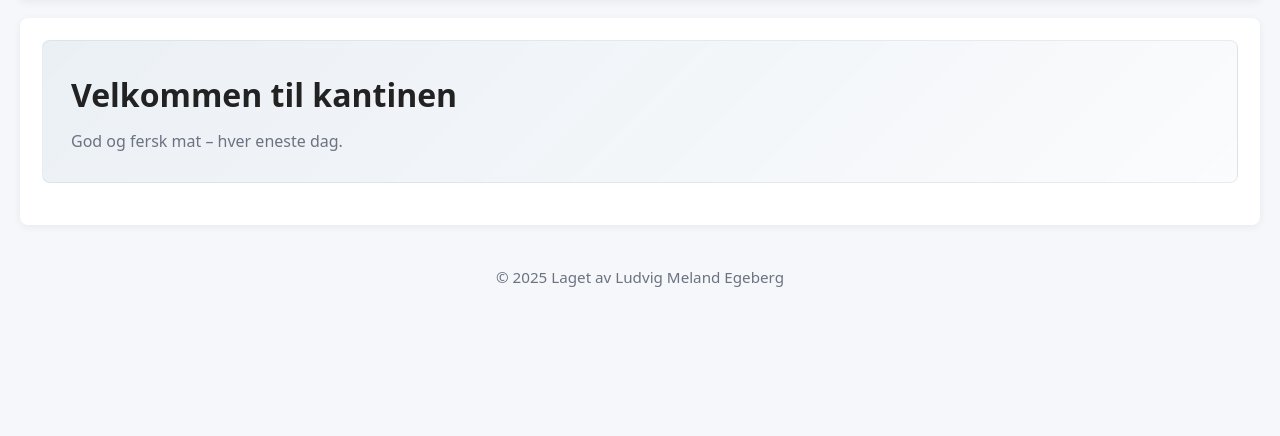
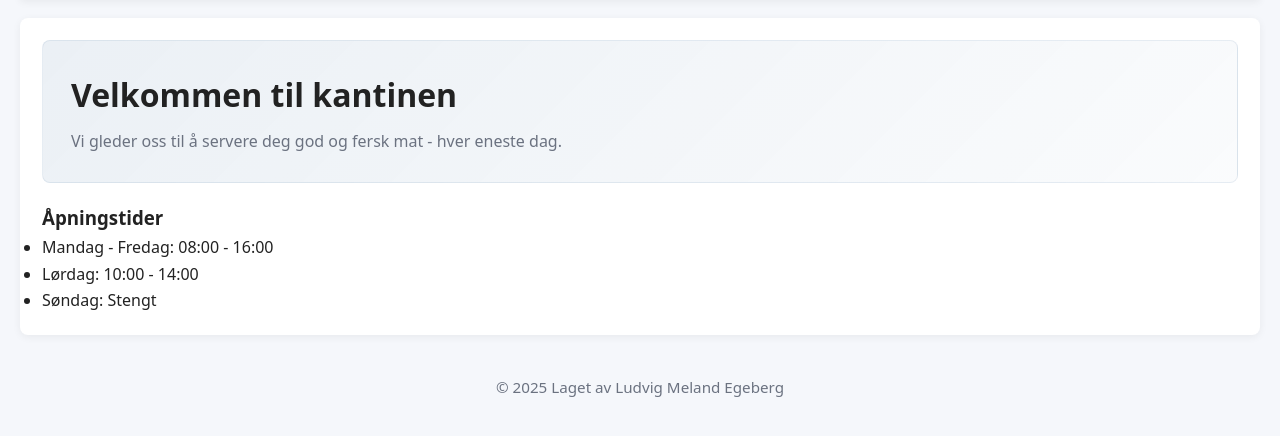
Before and after one commit to 200IQLulu/Kantine-oppgave, a Flask app: page / in a window 1280 px wide. Shown: the part 98-534 px from the top of the page. Run offline with Flask 3, Linux system fonts and the light colour scheme.

Commit message:
jeg har flyttet åpningstider til hjemme siden og la til litt mer tekst

```diff
--- a/templates/index.html
+++ b/templates/index.html
@@ -1,13 +1,25 @@
 {% extends "base.html" %}
 
+{# Tittelblokk som settes inn i base.html #}
 {% block title %}Home Page{% endblock %}
 
+{# Hovedinnhold for forsiden #}
 {% block content %}
   <section class="hero">
     <div class="hero-text">
       <h2>Velkommen til kantinen</h2>
-      <p>God og fersk mat – hver eneste dag.</p>
+      <p>Vi gleder oss til å servere deg god og fersk mat - hver eneste dag.</p>
     </div>
+  </section>
+
+  {# Åpningstider flyttet hit fra kontaktsiden #}
+  <section class="opening-hours">
+    <h3>Åpningstider</h3>
+    <ul>
+      <li>Mandag - Fredag: 08:00 - 16:00</li>
+      <li>Lørdag: 10:00 - 14:00</li>
+      <li>Søndag: Stengt</li>
+    </ul>
   </section>
 
 
```
